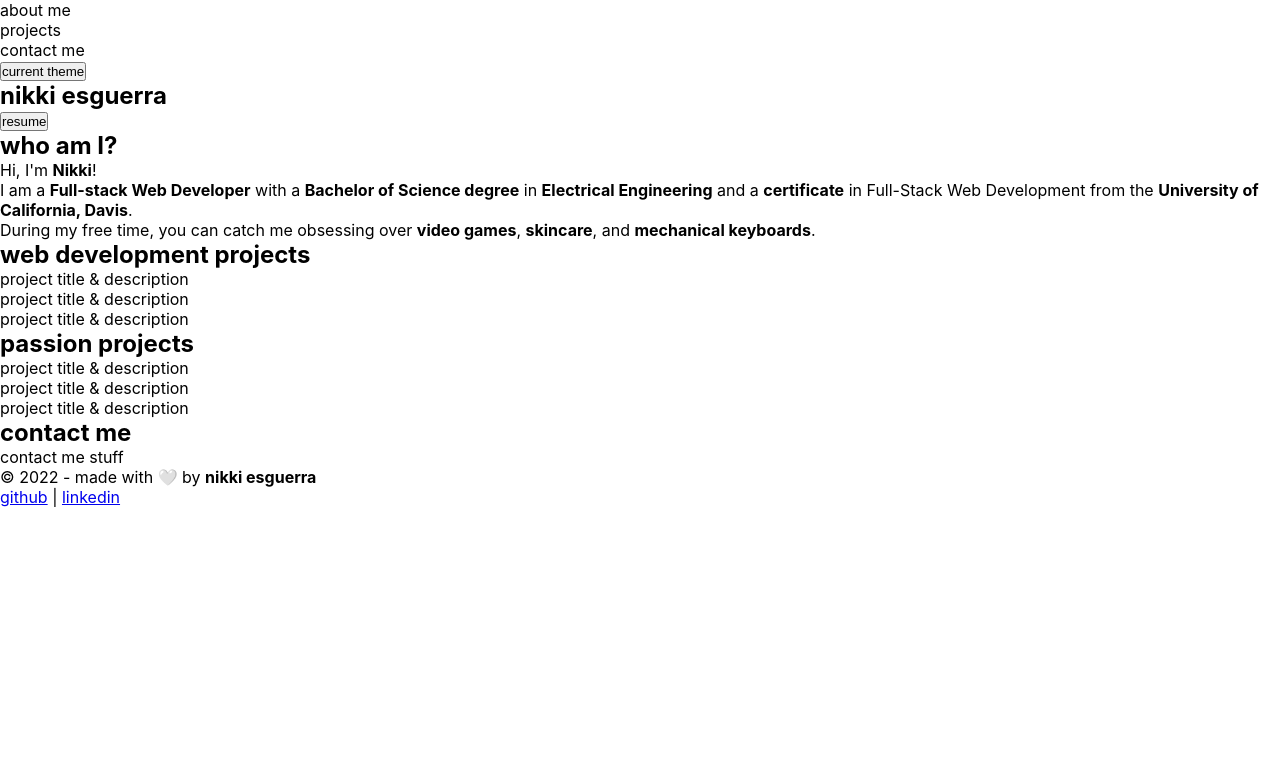
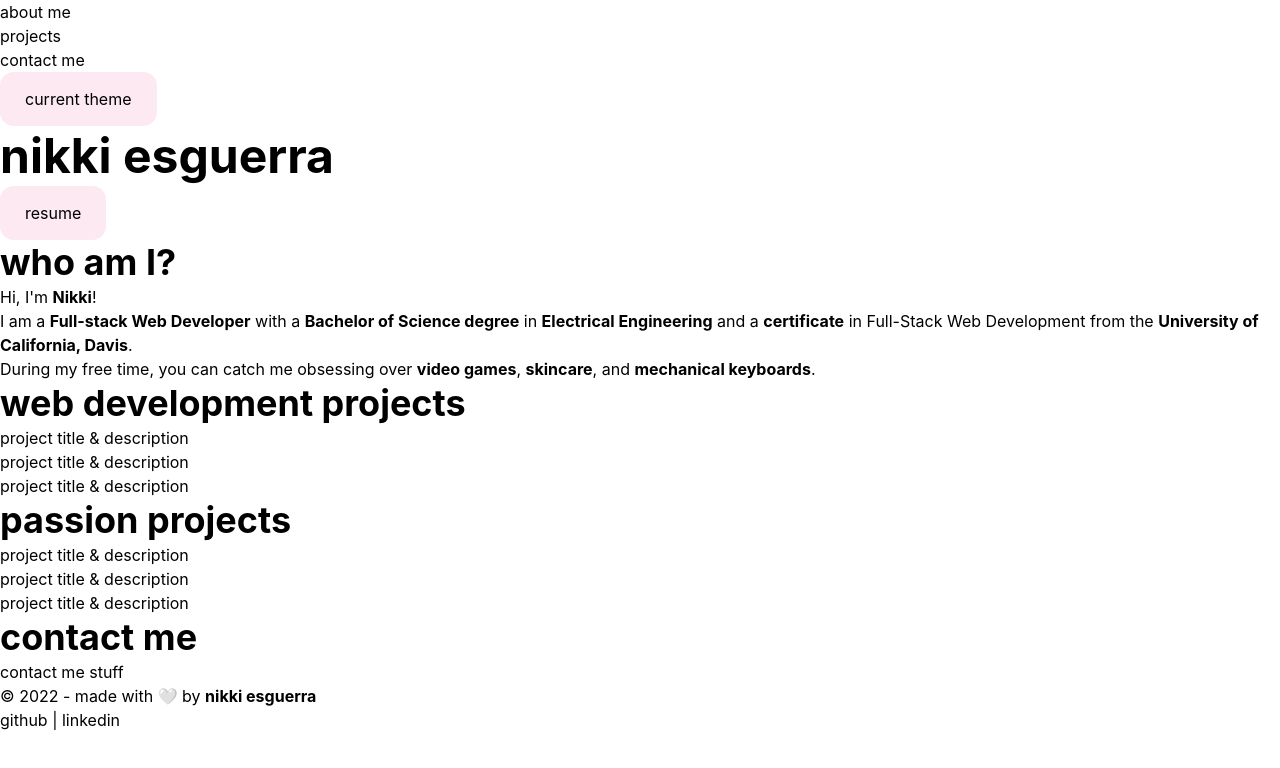
Before and after one commit to desguerra/desguerra.github.io, a React (Create React App) app: page / in a window 1280 px wide. Shown: the top 768 px of the page. Built offline with nearby package versions, Linux system fonts and the light colour scheme.

Commit message:
add tailwind CSS

```diff
--- a/package.json
+++ b/package.json
@@ -34,5 +34,10 @@
       "last 1 firefox version",
       "last 1 safari version"
     ]
+  },
+  "devDependencies": {
+    "autoprefixer": "^10.4.13",
+    "postcss": "^8.4.20",
+    "tailwindcss": "^3.2.4"
   }
 }
--- /dev/null
+++ b/postcss.config.js
@@ -0,0 +1,6 @@
+module.exports = {
+  plugins: {
+    tailwindcss: {},
+    autoprefixer: {},
+  },
+}
--- a/src/components/Hero/index.js
+++ b/src/components/Hero/index.js
@@ -6,7 +6,7 @@ function Hero() {
     <section>
       <h1>nikki esguerra</h1>
 
-      <button>resume</button>
+      <button className='btn'>resume</button>
     </section>
   );
 }
--- a/src/components/ThemeButton/index.js
+++ b/src/components/ThemeButton/index.js
@@ -4,7 +4,7 @@ function ThemeButton() {
 
   return (
     <>
-      <button>current theme</button>
+      <button className='btn'>current theme</button>
     </>
   );
 }
--- a/src/index.css
+++ b/src/index.css
@@ -1,15 +1,56 @@
+@tailwind base;
+@tailwind components;
+@tailwind utilities;
+
 :root {
   --primary: #FCE9F1;
   --secondary: #A36480;
   --tertiary: #3a1e22;
   --light: white;
   --dark: black;
-  --border-radius: .3rem;
+  --border-radius: .875rem;
 }
 
 * {
   margin: 0;
   padding: 0;
+}
+
+h1,
+h2,
+h3,
+h4,
+h5,
+h6 {
+    /* font-family: 'Oxygen', sans-serif; */
+    font-weight: bold;
+    line-height: 1.25;
+}
+
+h1 {
+  font-size: 3rem;
+}
+h2 {
+  font-size: 2.25rem;
+}
+h3 {
+  font-size: 1.875rem;
+}
+h4 {
+  font-size: 1.5rem;
+}
+h5 {
+  font-size: 1.25rem;
+  font-weight: bold;
+}
+h6 {
+  font-size: 1.125rem;
+}
+
+.btn {
+  padding: 15px 25px;
+  background-color: var(--primary);
+  border-radius: var(--border-radius);
 }
 
 .strong {
--- /dev/null
+++ b/tailwind.config.js
@@ -0,0 +1,10 @@
+/** @type {import('tailwindcss').Config} */
+module.exports = {
+  content: [
+    "./src/**/*.{js,jsx,ts,tsx}",
+  ],
+  theme: {
+    extend: {},
+  },
+  plugins: [],
+}
```
Also changed, not shown: src/components/About/index.js (+2 -6 lines).
